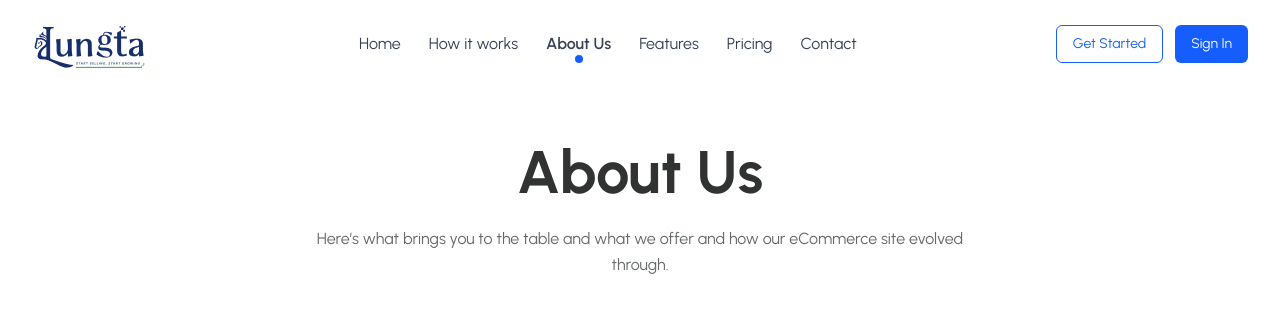
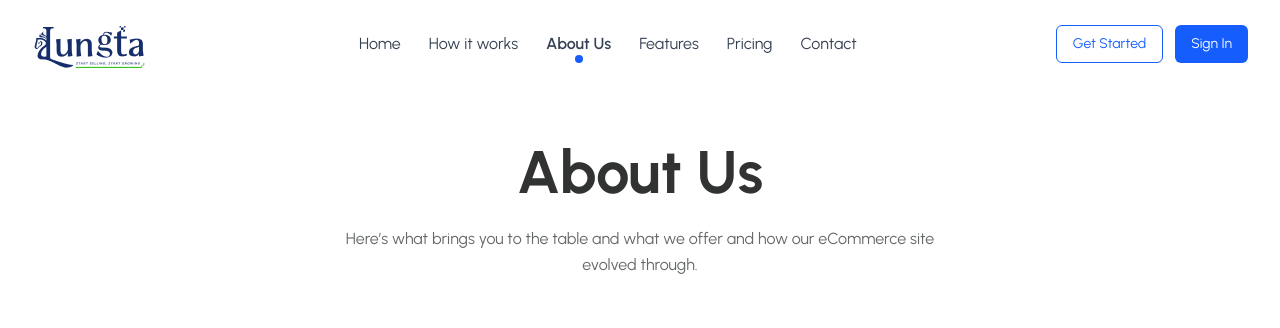
Before and after one commit to Ashutosh-Neupane/features-nextjs, a Next.js app: page /about in a window 1280 px wide. Shown: the top 328 px of the page. Built offline with nearby package versions, Linux system fonts and the light colour scheme.

Commit message:
about us

```diff
--- a/src/app/about/page.js
+++ b/src/app/about/page.js
@@ -10,7 +10,7 @@ export default function AboutPage() {
     <div className="w-full py-12 p-0 overflow-x-hidden">
       {/* Hero Section */}
 
-      <section className="text-center mb-16 max-w-3xl mx-auto px-4 sm:px-6 lg:px-8">
+      <section className="text-center mb-16 max-w-2xl mx-auto px-5 sm:px-6 lg:px-8">
         <h1 className="font-extrabold text-[#313332] text-4xl sm:text-5xl lg:text-6xl leading-tight">
           About Us
         </h1>
--- a/src/components/About/AboutCardSection.jsx
+++ b/src/components/About/AboutCardSection.jsx
@@ -43,7 +43,7 @@ const AboutCardSection = () => {
             <h3 className="text-2xl sm:text-3xl font-bold text-gray-800 mb-4 text-center sm:text-left">
               {item.title}
             </h3>
-            <p className="text-base sm:text-lg text-gray-600 font-medium leading-relaxed text-left">
+            <p className="text-base  sm:text-lg text-gray-600 font-medium leading-relaxed text-left">
               {item.description}
             </p>
           </div>
```
